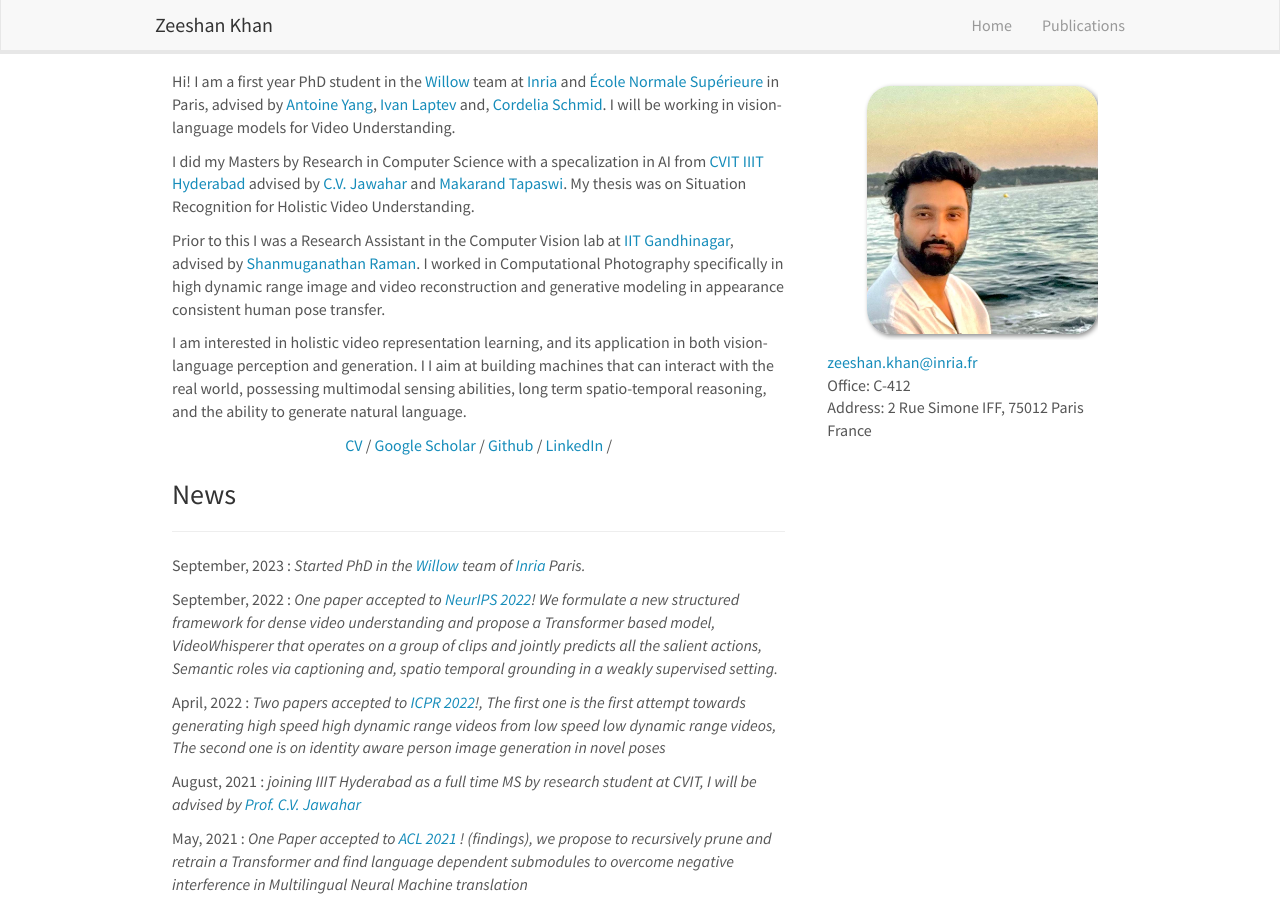
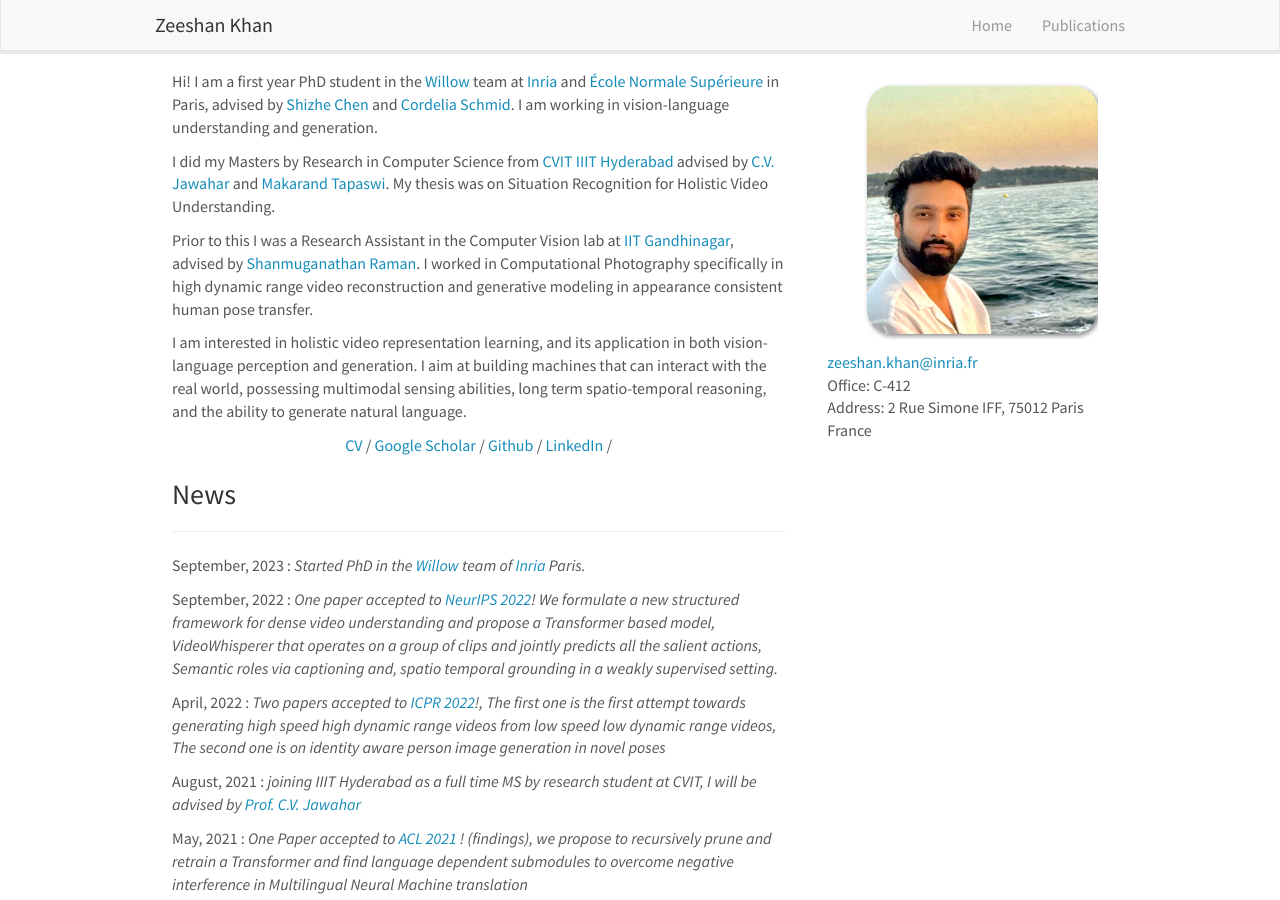
Before and after one commit to zeeshank95/zeeshank95.github.io, a Jekyll site: the page built from _pages/home.md, in a window 1280 px wide and 900 px high. Built offline with Jekyll 4.4.1, drawn with Linux system fonts in a browser that asks for light colours; nearby versions of some CDN libraries.

Commit message:
supervisors updated

```diff
--- a/_pages/home.md
+++ b/_pages/home.md
@@ -12,13 +12,13 @@ permalink: /
 
 <div class="col-sm-8">
 
-Hi! I am a first year PhD student in the <a href="http://www.di.ens.fr/willow">Willow</a> team at <a href="https://www.inria.fr/en">Inria</a> and  <a href="https://www.ens.psl.eu/en">École Normale Supérieure</a> in Paris, advised by <a href="https://antoyang.github.io">Antoine Yang</a>, <a href="https://www.di.ens.fr/~laptev/">Ivan Laptev</a> and, <a href="https://www.di.ens.fr/willow/people_webpages/cordelia/">Cordelia Schmid</a>. I will be working in vision-language models for Video Understanding.
+Hi! I am a first year PhD student in the <a href="http://www.di.ens.fr/willow">Willow</a> team at <a href="https://www.inria.fr/en">Inria</a> and  <a href="https://www.ens.psl.eu/en">École Normale Supérieure</a> in Paris, advised by <a href="https://cshizhe.github.io">Shizhe Chen</a> and <a href="https://www.di.ens.fr/willow/people_webpages/cordelia/">Cordelia Schmid</a>. I am working in vision-language understanding and generation.
 
-I did my Masters by Research in Computer Science with a specalization in AI from <a href="http://cvit.iiit.ac.in">CVIT IIIT Hyderabad</a> advised by <a href="https://faculty.iiit.ac.in/~jawahar/index.html">C.V. Jawahar</a> and <a href="https://makarandtapaswi.github.io">Makarand Tapaswi</a>. My thesis was on Situation Recognition for Holistic Video Understanding.
+I did my Masters by Research in Computer Science from <a href="http://cvit.iiit.ac.in">CVIT IIIT Hyderabad</a> advised by <a href="https://faculty.iiit.ac.in/~jawahar/index.html">C.V. Jawahar</a> and <a href="https://makarandtapaswi.github.io">Makarand Tapaswi</a>. My thesis was on Situation Recognition for Holistic Video Understanding.
 
-Prior to this I was a Research Assistant in the Computer Vision lab at <a href="https://iitgn.ac.in">IIT Gandhinagar</a>, advised by <a href="https://people.iitgn.ac.in/~shanmuga/"> Shanmuganathan Raman</a>. I worked in Computational Photography specifically in high dynamic range image and video reconstruction and generative modeling in appearance consistent human pose transfer.
+Prior to this I was a Research Assistant in the Computer Vision lab at <a href="https://iitgn.ac.in">IIT Gandhinagar</a>, advised by <a href="https://people.iitgn.ac.in/~shanmuga/"> Shanmuganathan Raman</a>. I worked in Computational Photography specifically in high dynamic range video reconstruction and generative modeling in appearance consistent human pose transfer.
 
-I am interested in holistic video representation learning, and its application in both vision-language perception and generation. I I aim at building machines that can interact with the real world, possessing multimodal sensing abilities, long term spatio-temporal reasoning, and the ability to generate natural language.
+I am interested in holistic video representation learning, and its application in both vision-language perception and generation. I aim at building machines that can interact with the real world, possessing multimodal sensing abilities, long term spatio-temporal reasoning, and the ability to generate natural language.
 
 <p align="center">
   <a href="./docs/Zeeshan_cv_2022.pdf">CV</a> /
@@ -37,18 +37,17 @@ I am interested in holistic video representation learning, and its application i
 
 </div>
 
-<div class="col-sm-4" style="display:table-cell; vertical-align:middle; text-align:left">
+<div class="col-sm-4" style="display:table-cell; vertical-align:left; text-align:left">
 
+  <div class="text-left">
   <ul style="overflow: hidden">
   <img src="{{ site.url }}{{ site.baseurl }}/images/profile_pic.jpeg" class="img-responsive" width="100%" />
   </ul>
 
   <!-- <br clear="all" /> -->
-
   <A HREF="mailto:zeeshan.khan@inria.fr">zeeshan.khan@inria.fr</A> <br>
   Office: C-412<br>
   Address: 2 Rue Simone IFF, 75012 Paris France<br>
-
 
 </div>
 
```
Also changed, not shown: 2 other files.
